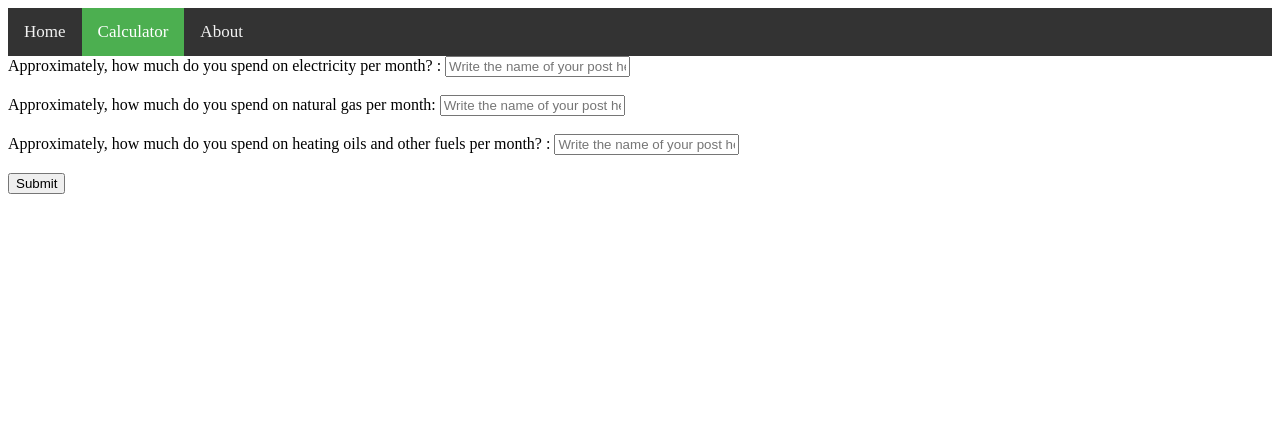
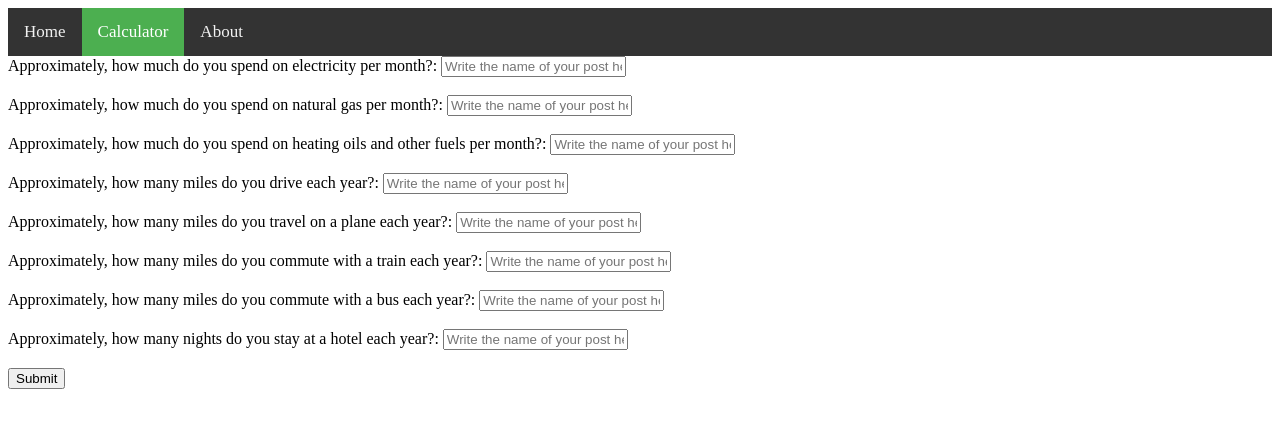
Before and after one commit to fadybesada/EcoStep, a Python web app: template templates/input.html in a window 1280 px wide. Shown: the top 428 px of the page. Run offline with Jinja, Linux system fonts and the light colour scheme; the template is opened without the code that fills it, so the values that code supplies are empty.

Commit message:
Added more HTML tags

```diff
--- a/main.py
+++ b/main.py
@@ -33,7 +33,7 @@ class FootprintInput(webapp2.RequestHandler):
 
         heating_oil = self.request.get('heating_oil')
         heating_oilCO = calculations.heatingOilCalc(heating_oil)
-        print heating_oil
+        print heating_oilCO
 
         miles_driven = self.request.get('miles_driven')
         miles_drivenCO = calculations.milesDrivenCalc(miles_driven)
@@ -55,7 +55,7 @@ class FootprintInput(webapp2.RequestHandler):
         hotel_nightsCO = calculations.hotelNightsCalc(hotel_nights)
         print hotel_nightsCO
 
-        totalCO = calculations.FootprintTotal(electricity, natural_gas, heating_oil, miles_driven, miles_flown)
+        totalCO = calculations.FootprintTotal(electricity, natural_gas, heating_oil, miles_driven, miles_flown, miles_bus, hotel_nights)
         print totalCO
 
         template = the_jinja_environment.get_template('templates/output.html')
--- a/templates/input.html
+++ b/templates/input.html
@@ -14,21 +14,48 @@
   </div>
 
   <body>
-    <form method="post" action = "/output">
+    <form method="post">
       <label>
-        Approximately, how much do you spend on electricity per month? :
+        Approximately, how much do you spend on electricity per month?:
         <input type="text" name="electricity" value="" placeholder="Write the name of your post here"><br><br>
       </label>
 
       <label>
-        Approximately, how much do you spend on natural gas per month:
+        Approximately, how much do you spend on natural gas per month?:
         <input type="text" name="natural_gas" value="" placeholder="Write the name of your post here"><br><br>
       </label>
 
       <label>
-        Approximately, how much do you spend on heating oils and other fuels per month? :
+        Approximately, how much do you spend on heating oils and other fuels per month?:
         <input type="text" name="heating_oil" value="" placeholder="Write the name of your post here"><br><br>
       </label>
+
+      <label>
+        Approximately, how many miles do you drive each year?:
+        <input type="text" name="miles_driven" value="" placeholder="Write the name of your post here"><br><br>
+      </label>
+
+      <label>
+        Approximately, how many miles do you travel on a plane each year?:
+        <input type="text" name="miles_flown" value="" placeholder="Write the name of your post here"><br><br>
+      </label>
+
+      <label>
+        Approximately, how many miles do you commute with a train each year?:
+        <input type="text" name="miles_train" value="" placeholder="Write the name of your post here"><br><br>
+      </label>
+
+      <label>
+        Approximately, how many miles do you commute with a bus each year?:
+        <input type="text" name="miles_bus" value="" placeholder="Write the name of your post here"><br><br>
+      </label>
+
+      <label>
+        Approximately, how many nights do you stay at a hotel each year?:
+        <input type="text" name="hotel_nights" value="" placeholder="Write the name of your post here"><br><br>
+      </label>
+
+
     <button type="submit">Submit</button>
   </form>
 
```
